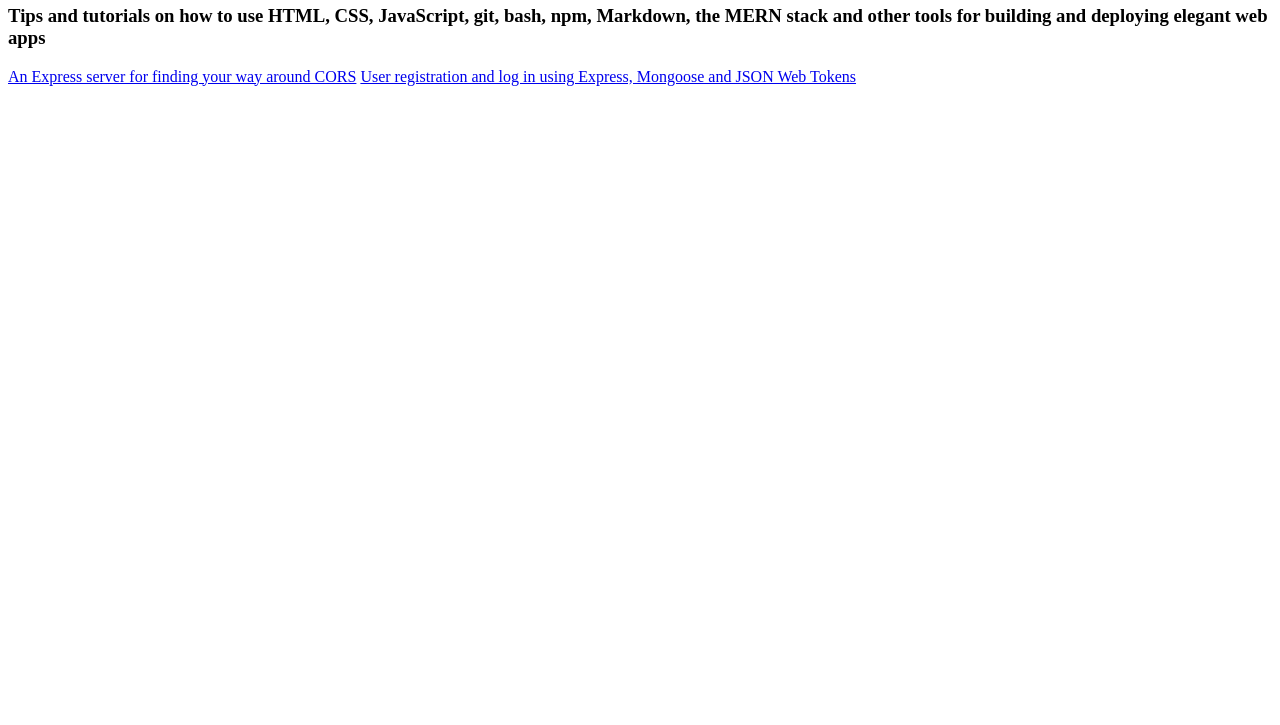
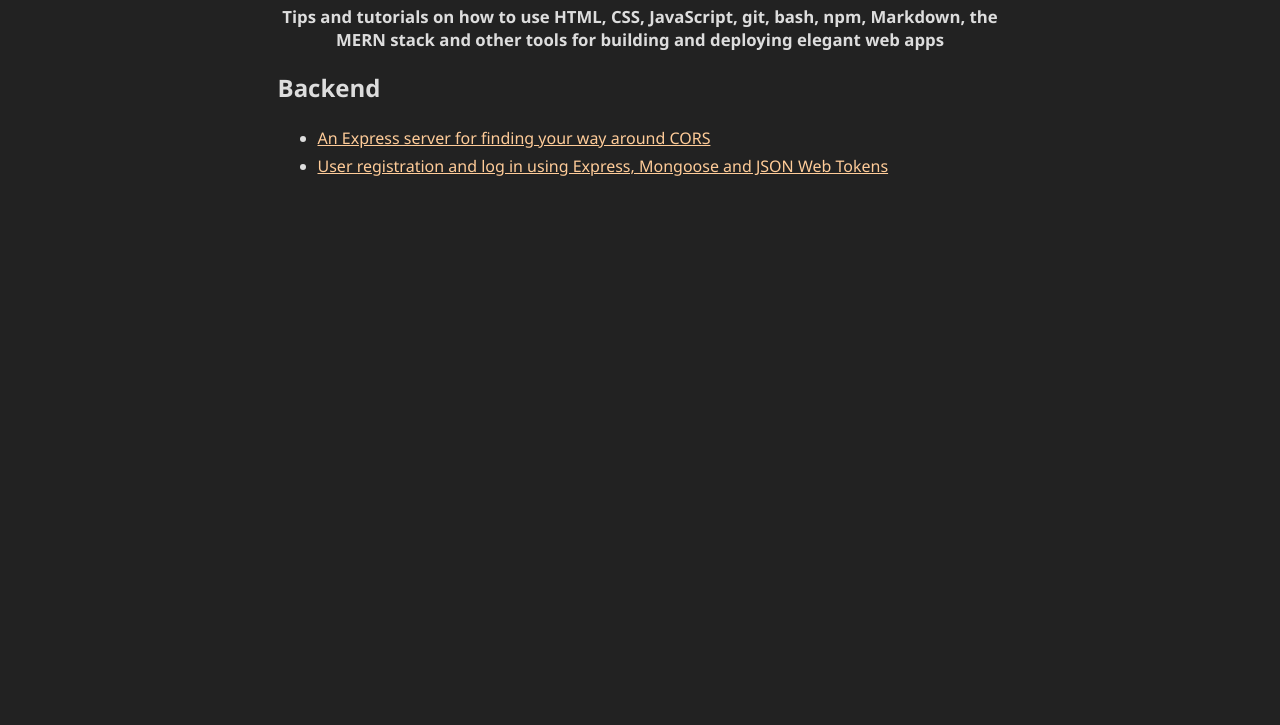
Before and after one commit to MERNCraft/merncraft.github.io, a plain HTML site: page index.html in a window 1280 px wide. Shown: the part 75-800 px from the top of the page. Drawn offline with Linux system fonts and the light colour scheme.

Commit message:
Add styling and mouseover dates

```diff
--- a/index.html
+++ b/index.html
@@ -4,11 +4,27 @@
   <meta charset="UTF-8">
   <meta name="viewport" content="width=device-width, initial-scale=1.0">
   <title>MERN Craft</title>
+  <link rel="stylesheet" href="styles.css">
 </head>
 <body>
   <h1>MERN Craft</h1>
   <h3>Tips and tutorials on how to use HTML, CSS, JavaScript, git, bash, npm, Markdown, the MERN stack and other tools for building and deploying elegant web apps</h3>
-  <a href="https://github.com/MERNCraft/CORS-backend">An Express server for finding your way around CORS</a>
-  <a href="https://github.com/MERNCraft/register-login">User registration and log in using Express, Mongoose and JSON Web Tokens</a>
+
+  <h2>Backend</h2>
+  <ul>
+    <li title="March 2024">
+      <a href="https://github.com/MERNCraft/CORS-backend">
+        An Express server for finding your way around CORS
+      </a>
+    </li>
+    <li title="March 2024">
+      <a href="https://github.com/MERNCraft/register-login">
+        User registration and log in using Express, Mongoose and JSON Web Tokens
+      </a>
+    </li>
+  </ul>
+
+
+
 </body>
 </html>
--- /dev/null
+++ b/styles.css
@@ -0,0 +1,40 @@
+body {
+  margin: 0 auto;
+  background-color: #222;
+  color: #ddd;
+  min-height: 100vh;
+  max-width: 725px;
+  font-family: 'Segoe UI', Tahoma, Geneva, Verdana, sans-serif;
+}
+
+h1,
+h3 {
+  text-align: center;
+}
+
+h1 {
+  margin-top: 0;
+  padding-top: 1rem;
+}
+
+h3 {
+  font-size: 2.3vw
+}
+
+a {
+  color: #fc9;
+}
+
+a:visited {
+  color: #fdb;
+}
+
+li {
+  line-height: 1.75em;
+}
+
+@media (min-width: 725px) {
+  h3 {
+    font-size: 16.75px
+  }
+}
```
